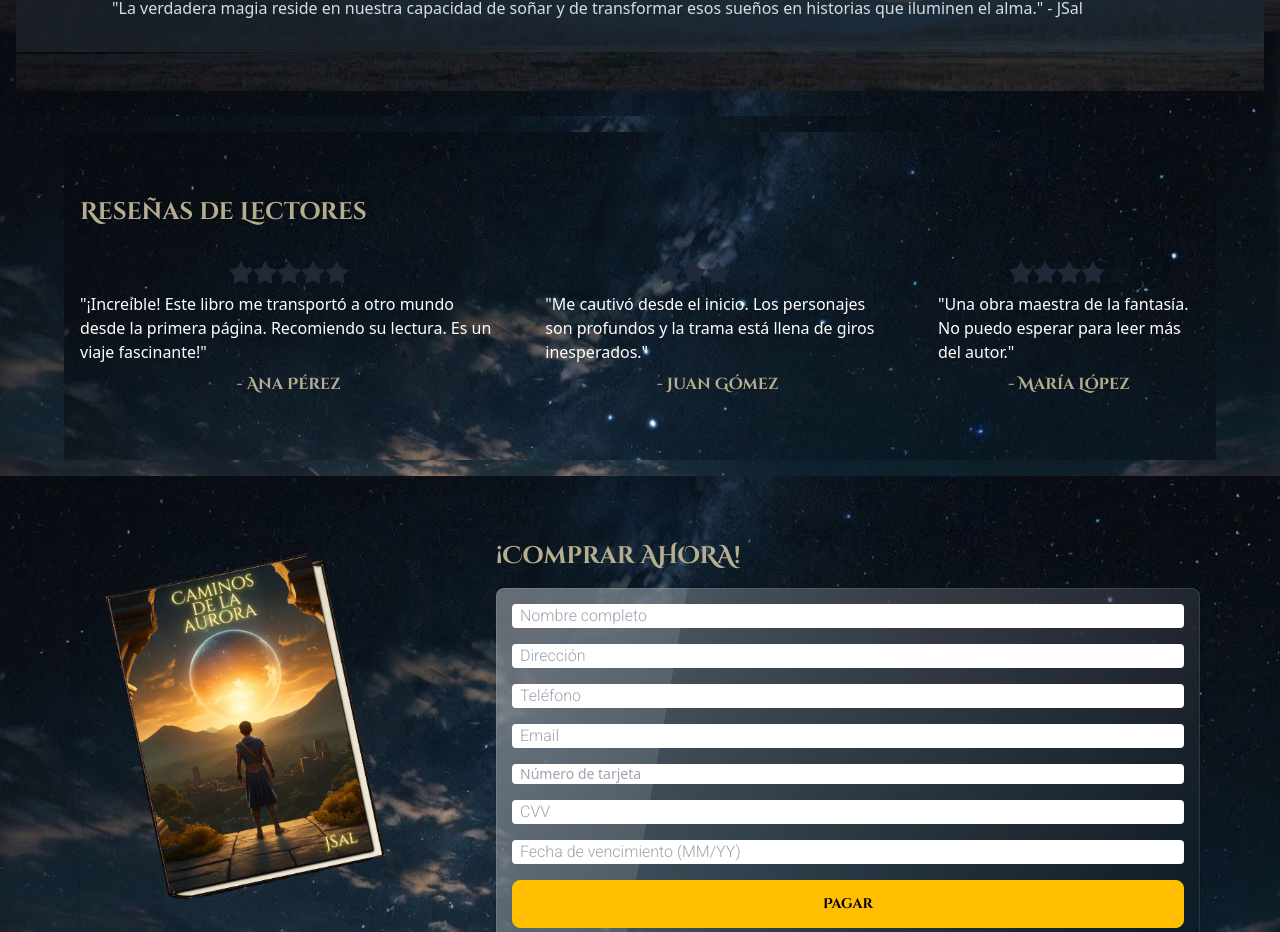
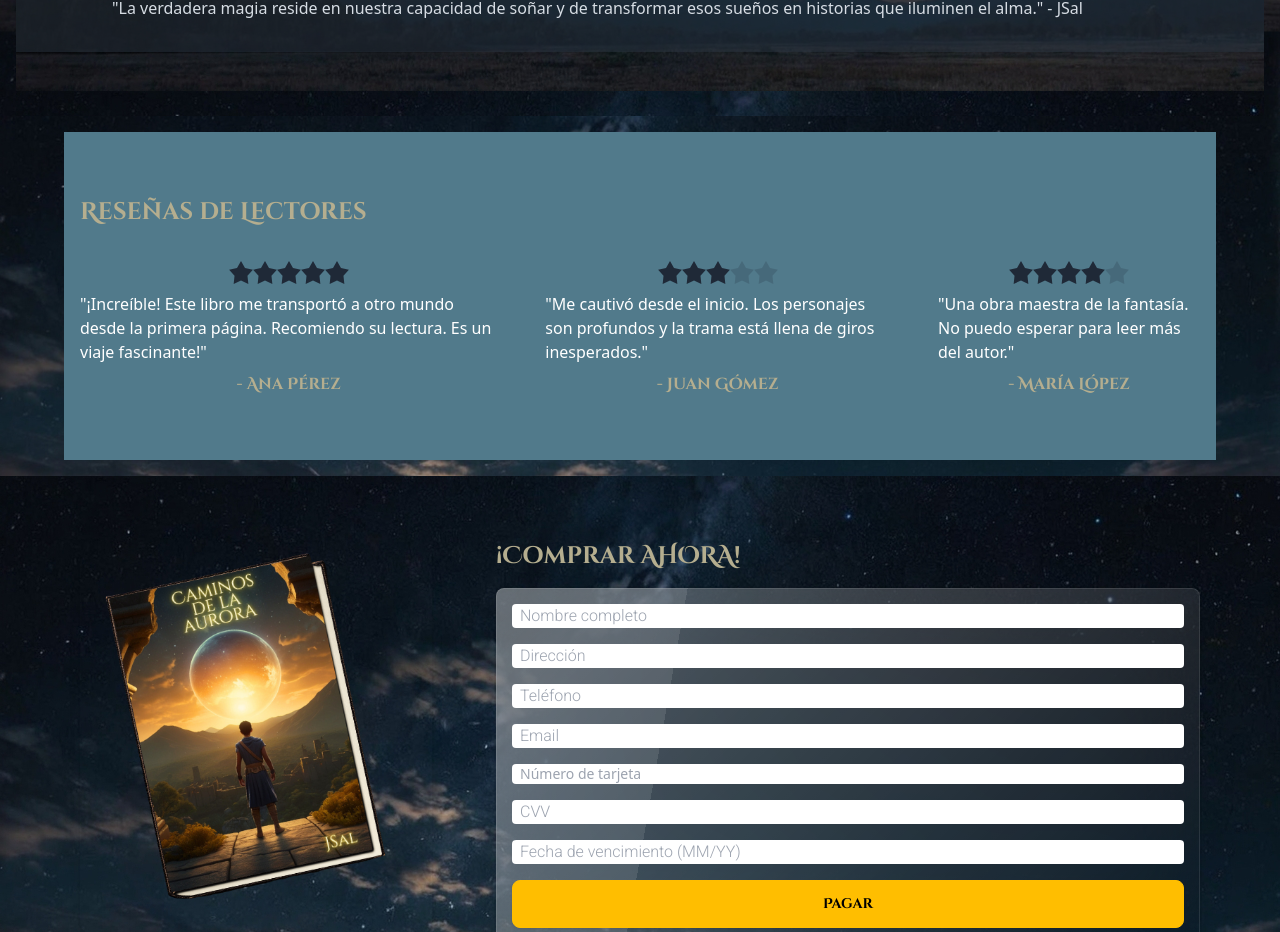
Before and after one commit to johasandoval/BookLaunchPage, a React (Vite) app: page / in a window 1280 px wide. Shown: the part 1996-2928 px from the top of the page. Built offline with nearby package versions, Linux system fonts and the light colour scheme; a web font is replaced by a local one.

Commit message:
fixing bg in section reseñas

```diff
--- a/src/components/atoms/mainAtoms.js/Resenas.jsx
+++ b/src/components/atoms/mainAtoms.js/Resenas.jsx
@@ -1,5 +1,4 @@
 import React from "react";
-import bground from "../../../assets/images/backgroundStars.jpg";
 
 const Resenas = () => {
   return (
@@ -7,9 +6,6 @@
       <section
         id="reseñas"
         className="bg-background py-16"
-        style={{
-          backgroundImage: `url(${bground})`,
-        }}
       >
         <div className="max-w-6xl mx-auto px-4">
           <h2 className="font-cinzel text-2xl text-gold font-bold mb-8">
```
